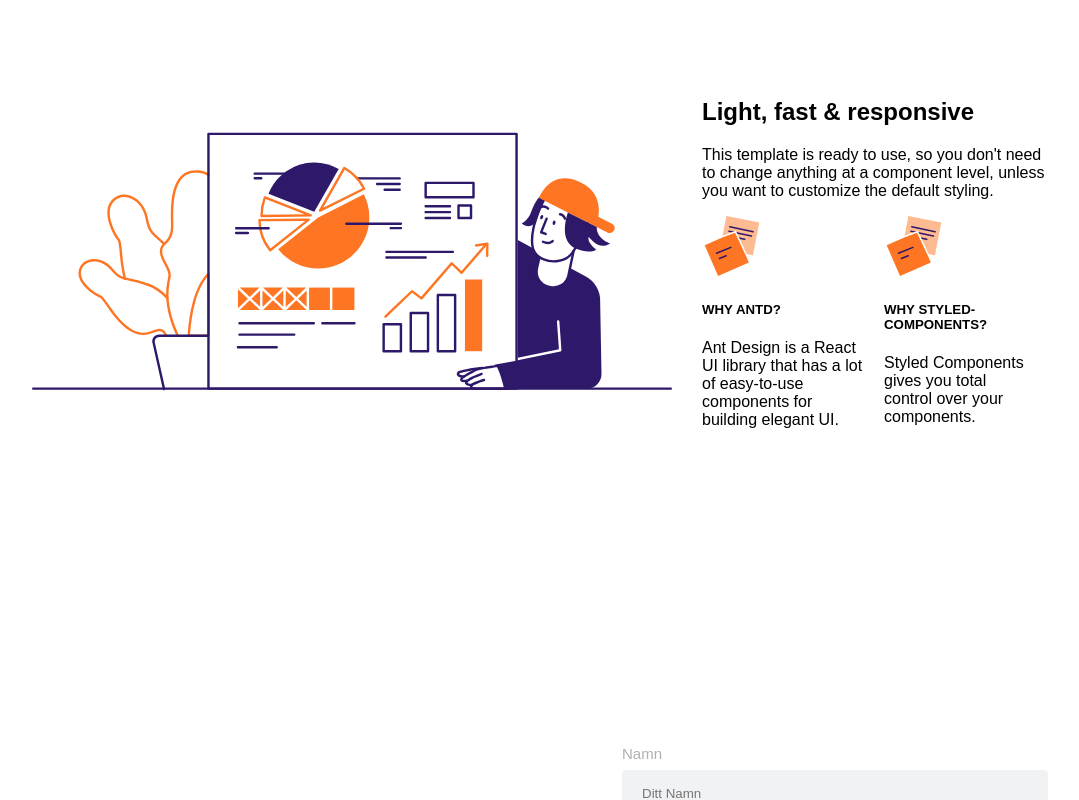
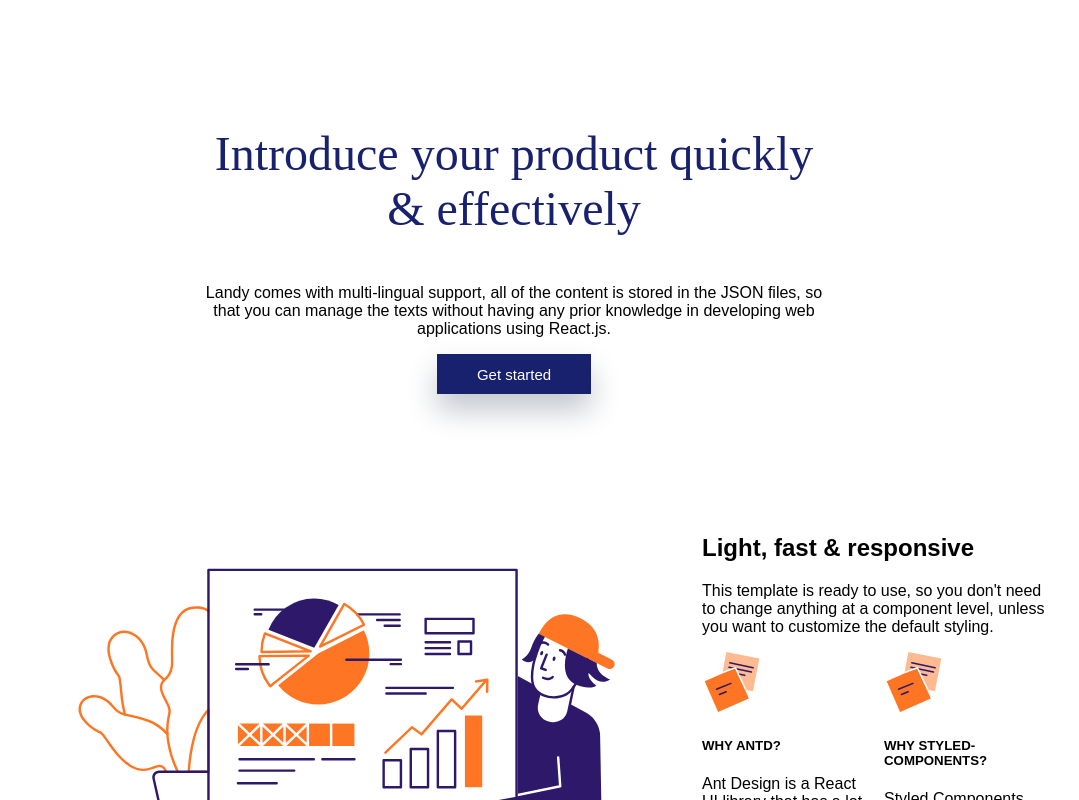
Before and after one commit to coding-group-gbg/website, a React (Create React App) app: page / in a window 1280 px wide. Shown: the part 840-1640 px from the top of the page, without its empty margins (126-1205 px from the left). Built offline with nearby package versions, Linux system fonts and the light colour scheme; a web font is replaced by a local one.

Commit message:
Started with SectionOne

```diff
--- a/src/App/App.js
+++ b/src/App/App.js
@@ -3,12 +3,14 @@ import Header from '../Header/Header';
 import MainSection from '../MainSection/MainSecton';
 import SectionTwo from '../SectionTwo/SectionTwo';
 import ContactForm from '../ContactForm/ContactForm';
+import SectionOne from '../SectionOne/SectionOne';
 
 function App() {
   return (
     <div className="App">
       <Header />
       <MainSection />
+      <SectionOne/>
       <SectionTwo />
       <ContactForm />
     </div>
--- a/src/ContactForm/ContactForm.js
+++ b/src/ContactForm/ContactForm.js
@@ -10,13 +10,15 @@ function ContactForm() {
             </div>
 
             <div className="Form">
-                <label> Namn </label>
+                {/*<label> Namn </label>*/ }
                 <input class="Form-name" placeholder="Ditt Namn"></input>
                 <label> Mail </label>
                 <input class="Form-mail" placeholder=" Ditt Mail"></input>
                 <label> Meddelande </label>
                 <input class="Form-message" placeholder="Ditt meddelande"></input>
                 <button class="Submit-button" > Skicka</button>
+                <label> Mail </label>
+                <input class="Form-name" placeholder="namn@gmail.com"></input>
 
 
 
--- /dev/null
+++ b/src/SectionOne/SectionOne.css
@@ -0,0 +1,33 @@
+.SectionOne {
+    display: flex;
+    flex-direction:column;
+    justify-content: justify;
+    text-align: center;
+    padding-bottom: 120px;
+    margin: auto;
+    width: 50vw;
+}
+
+
+#Sectiontext-One{
+    font-size: 3em;
+    color: #18216d;
+    font-family: "Motiva Sans Bold", serif;
+    font-weight: 100px;
+    font-style: bold;
+
+}
+
+#Sectiontext-Two{
+    text-align: center;
+}
+
+#SectionOne-button{
+color:white;
+border: none;
+padding: 0 40px;
+height: 40px;
+font-size: 15px;
+background-color: #18216d;
+box-shadow: rgb(193, 197, 204) 0px 16px 30px;
+}
--- /dev/null
+++ b/src/SectionOne/SectionOne.js
@@ -0,0 +1,21 @@
+import "./SectionOne.css";
+
+function SectionOne() {
+  return (
+    <div className="SectionOne">
+      <div className="SectionOne-text">
+        <p id="Sectiontext-One">Introduce your product quickly &amp; effectively</p>
+        <p id="Sectiontext-Two">
+          Landy comes with multi-lingual support, all of the content is stored
+          in the JSON files, so that you can manage the texts without having any
+          prior knowledge in developing web applications using React.js.
+        </p>
+        <button id="SectionOne-button">
+          <a href="#">Get started</a>
+        </button>
+      </div>
+    </div>
+  );
+}
+
+export default SectionOne;
```
